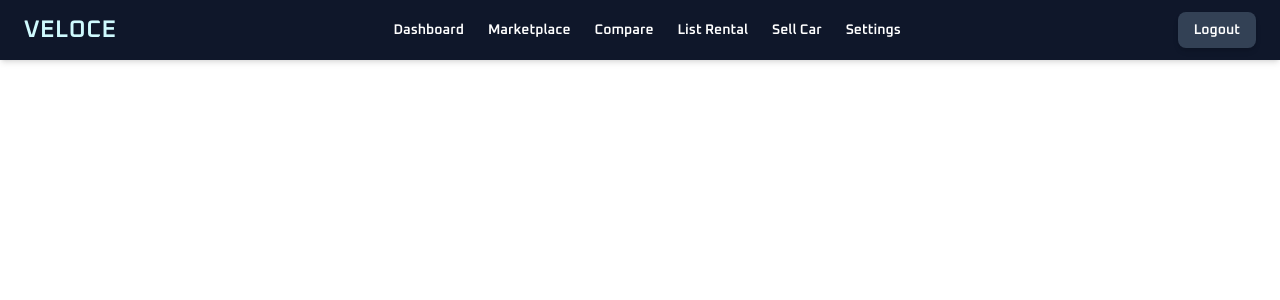
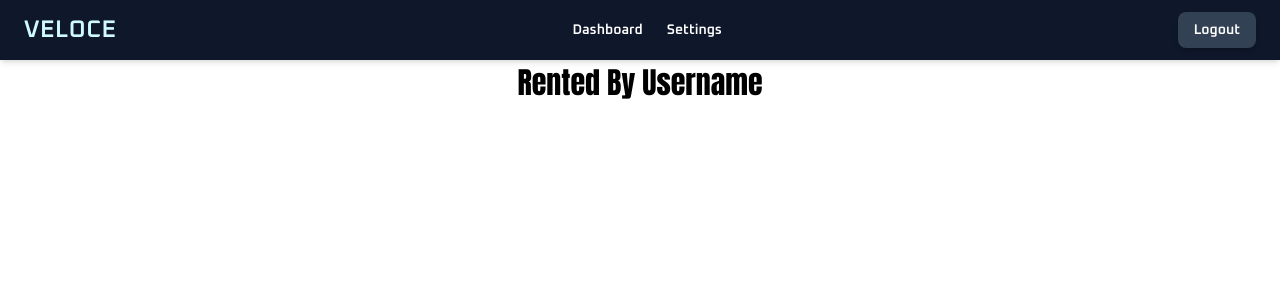
Before and after one commit to BLAXON7/CAR_MANAGEMENT_SYSTEM-Using-React-Node.JS-MSSQL-And-Express, a React (Create React App) app in the folder frontend/: page /Rented in a window 1280 px wide. Shown: the top 300 px of the page. Built offline with nearby package versions, Linux system fonts and the light colour scheme; sample sign-in values are in the browser's storage.

Commit message:
fully updated

```diff
--- a/frontend/src/App.js
+++ b/frontend/src/App.js
@@ -9,6 +9,8 @@ import MarketPlace from "./routes/Marketplace";
 import Rentals from "./routes/Rentals";
 import Setting from "./routes/Settings";
 import Seller from "./routes/Seller";
+import Rented from "./routes/RentedCars";
+import Purchased from "./routes/PurchasedCars";
 
 const App = () => {
   const [loggedIn, Islogged] = useState(() => {
@@ -27,6 +29,8 @@ const App = () => {
           <Route path="/Settings" element={<Setting loggedIn={loggedIn} />} />
           <Route path="/Rentals" element={<Rentals loggedIn={loggedIn} />} />
           <Route path="/Sellers" element={<Seller loggedIn={loggedIn} />} />
+          <Route path="/Purchased" element={<Purchased loggedIn={loggedIn} />} />
+          <Route path="/Rented" element={<Rented loggedIn={loggedIn} />} />
         </Routes>
       </div>
     </Router>
--- a/frontend/src/routes/Navigation.jsx
+++ b/frontend/src/routes/Navigation.jsx
@@ -3,40 +3,64 @@ import { useNavigate,Link } from "react-router-dom";
 
 const Nav = () => {
   const Navigate=useNavigate();
-
+  const userRole=localStorage.getItem("userrole");
   const handleLogout = async ()=>
   {
       Navigate('/');
       localStorage.removeItem("username");
       localStorage.removeItem("userid");
       localStorage.removeItem("Email");
+      localStorage.removeItem("userrole");
+
   }
   return (
     <nav className="w-full px-6 py-3 bg-slate-900 shadow-md font-oxanium">
       <div className="max-w-full mx-auto flex items-center justify-between text-white">
 
-        {/* Brand Name */}
         <div className="text-2xl font-bold text-cyan-100 tracking-wide">
           VELOCE
         </div>
 
-        {/* Centered Links */}
         <ul className="flex gap-6 text-sm font-semibold justify-center items-center">
           <li>
             <Link to="/Dashboard" className="hover:text-gray-300">Dashboard</Link>
           </li>
+
+          {(userRole === "Seller" || userRole === "Renter" || userRole === "Customer") && (
             <li>
               <Link to="/Marketplace" className="hover:text-gray-300">Marketplace</Link>
             </li>
+          )}
+
+          {(userRole === "Seller" || userRole === "Renter" || userRole === "Customer") && (
             <li>
               <Link to="/Compare" className="hover:text-gray-300">Compare</Link>
             </li>
+          )}
+
+          {userRole === "Seller" && (
+            <li>
+              <Link to="/Sellers" className="hover:text-gray-300">Sell Car</Link>
+            </li>
+          )}
+
+          {userRole === "Renter" && (
             <li>
               <Link to="/Rentals" className="hover:text-gray-300">List Rental</Link>
             </li>
+          )}
+
+          {userRole === "Customer" && (
+            <>
               <li>
-            <Link to="/Sellers" className="hover:text-gray-300">Sell Car</Link>
+                <Link to="/Rented" className="hover:text-gray-300">My Rentals</Link>
               </li>
+              <li>
+                <Link to="/Purchased" className="hover:text-gray-300">My Purchases</Link>
+              </li>
+            </>
+          )}
+
           <li>
             <Link to="/Settings" className="hover:text-gray-300">Settings</Link>
           </li>
--- /dev/null
+++ b/frontend/src/routes/PurchasedCars.jsx
@@ -0,0 +1,23 @@
+import React, { useEffect  } from "react";
+import {useNavigate } from "react-router-dom";
+
+
+const Purchased = ({loggedIn}) => {
+  const Navigate = useNavigate();
+
+  useEffect (()=>
+    {
+      if(!loggedIn)
+      {
+        Navigate('/');
+      }
+    },[Navigate, loggedIn])
+  return (
+    <div style={{textAlign:"center", fontFamily: "Impact, sans-serif",fontSize:30}}>
+      Purchased by User
+    </div>
+  );
+};
+
+
+export default Purchased;
--- /dev/null
+++ b/frontend/src/routes/RentedCars.jsx
@@ -0,0 +1,23 @@
+import React, { useEffect  } from "react";
+import {useNavigate } from "react-router-dom";
+
+
+const Rented = ({loggedIn}) => {
+  const Navigate = useNavigate();
+
+  useEffect (()=>
+    {
+      if(!loggedIn)
+      {
+        Navigate('/');
+      }
+    },[Navigate, loggedIn])
+  return (
+    <div style={{textAlign:"center", fontFamily: "Impact, sans-serif",fontSize:30}}>
+      Rented By Username
+    </div>
+  );
+};
+
+
+export default Rented;
--- a/frontend/src/routes/SignIn.jsx
+++ b/frontend/src/routes/SignIn.jsx
@@ -40,6 +40,7 @@ const handleSubmit = async (event) => {
             Islogged(true);
             localStorage.setItem("username",data[0].UserName);
             localStorage.setItem("userid",data[0].userID);
+            localStorage.setItem("userrole",data[0].Role);
 
 
             Navigate('/Dashboard');
@@ -63,6 +64,7 @@ const handleSubmit = async (event) => {
                 Islogged(true);
                 localStorage.setItem("username",data[0].UserName);
                 localStorage.setItem("userid",data[0].userID);
+                localStorage.setItem("userrole",data[0].Role);
                 localStorage.setItem("loggedIn", "true");
                 Navigate('/Dashboard');
               } else {
```
Lines whose indentation alone changed are shown as unchanged.
